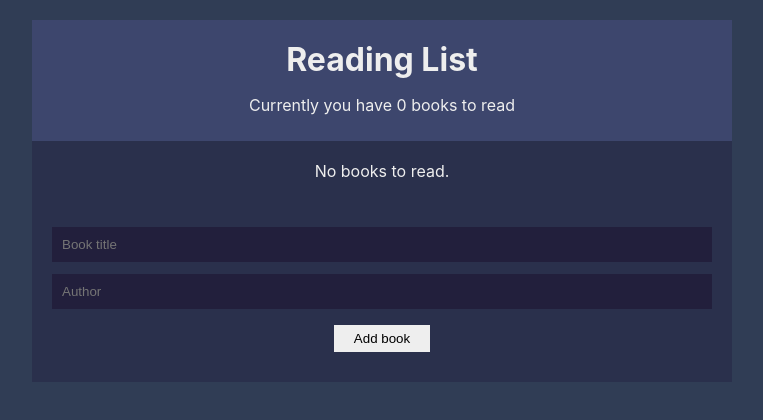
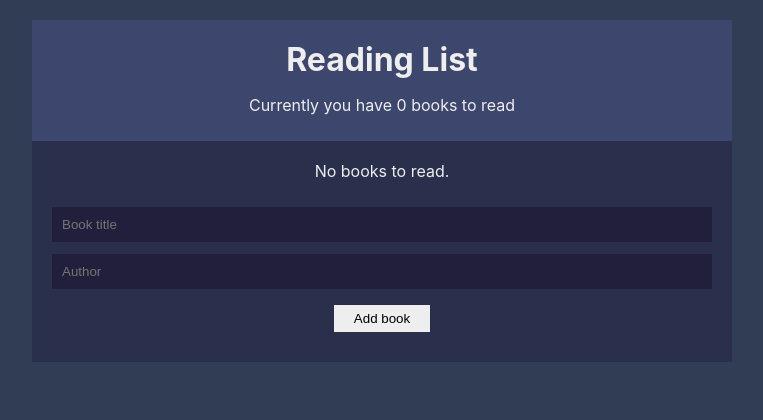
Before and after one commit to tjebbemarchand/booklist, a React (Create React App) app: page / in a window 1280 px wide. Shown: the top 420 px of the page, without its empty margins (258-1021 px from the left). Built offline with nearby package versions, Linux system fonts and the light colour scheme.

Commit message:
Adjusted padding

```diff
--- a/src/components/BookForm.css
+++ b/src/components/BookForm.css
@@ -1,5 +1,5 @@
 form {
-    padding: 20px;
+    padding: 0 20px 20px;
 }
 
 input[type="text"] {
```
